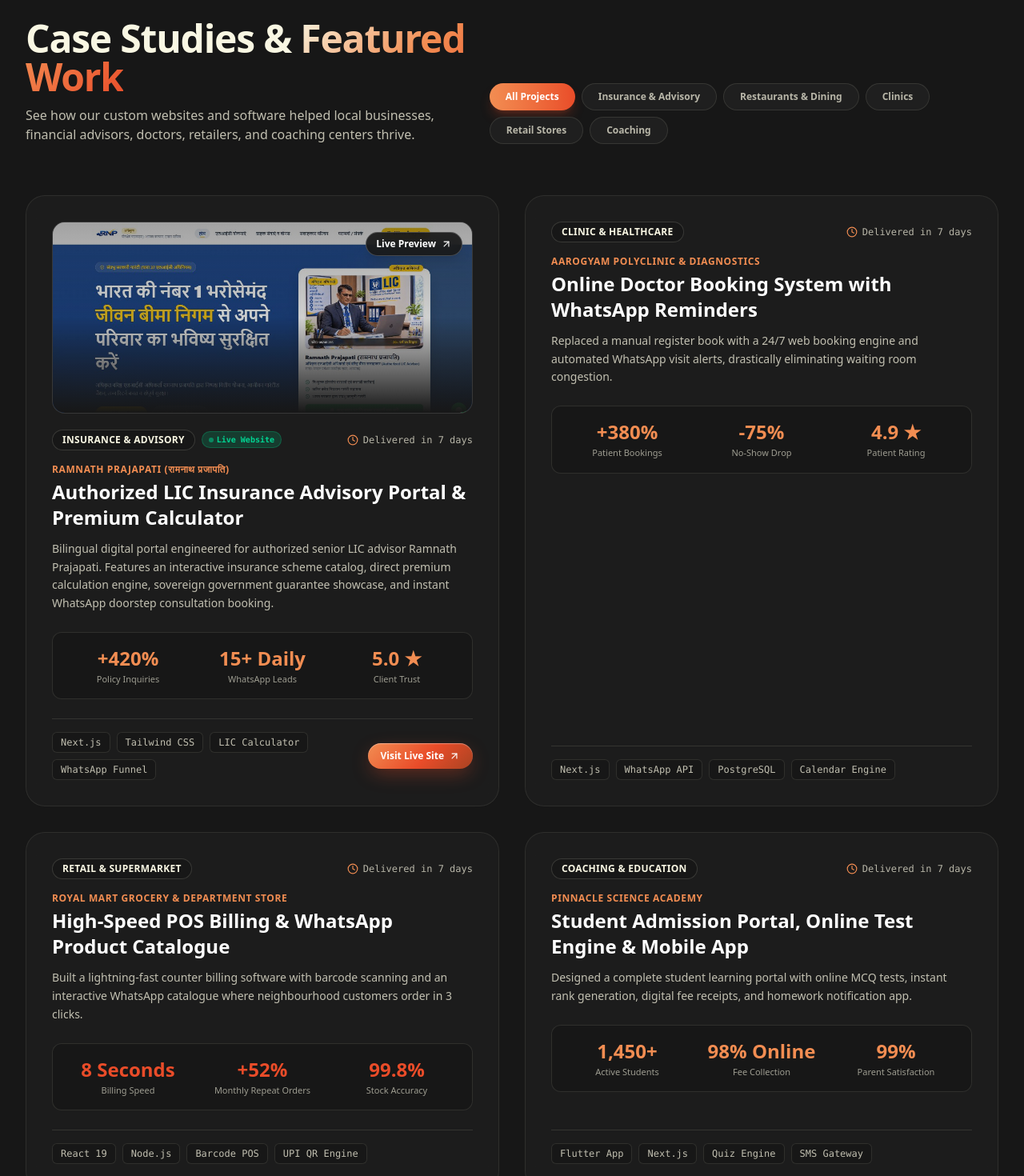
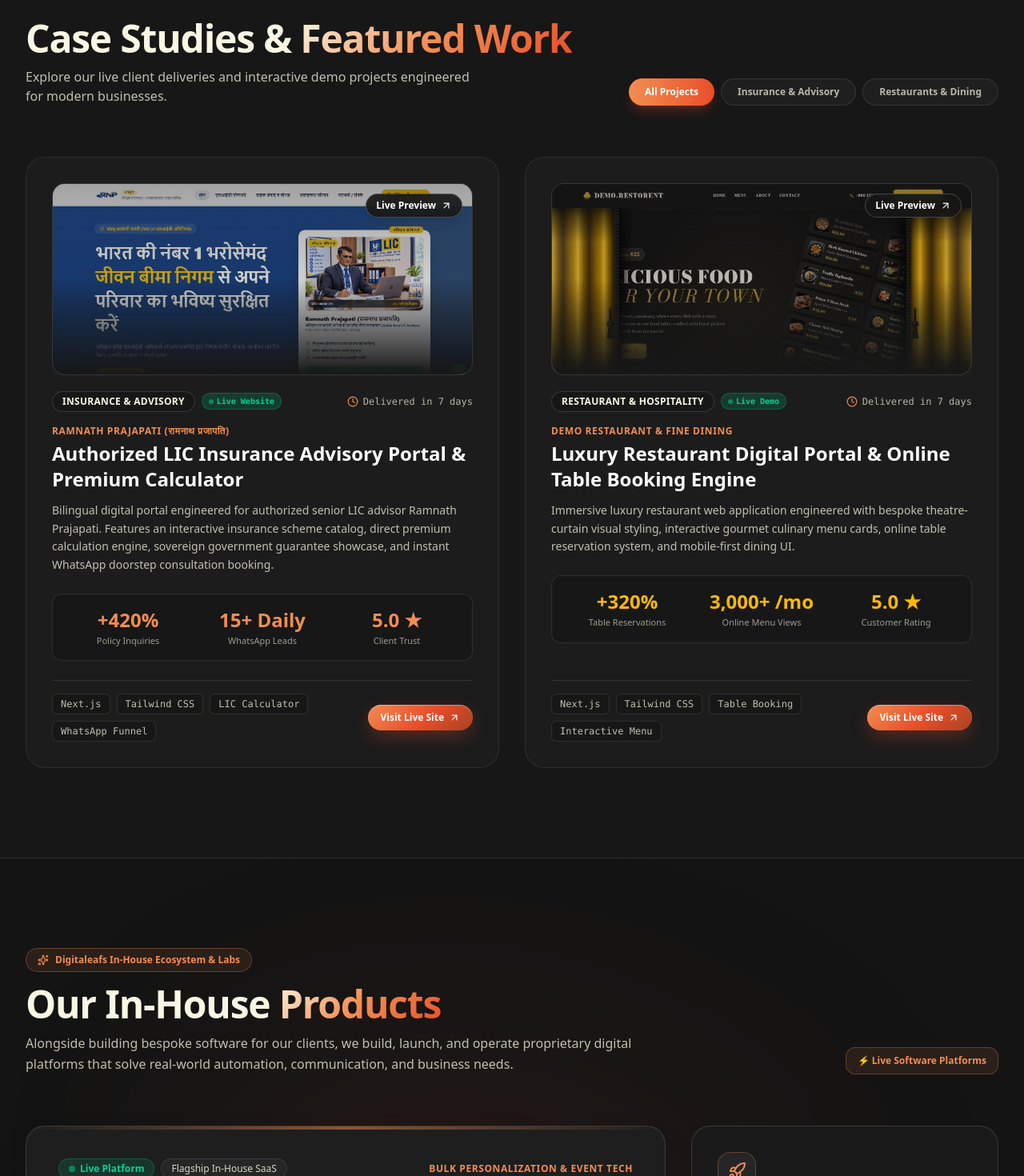
Before and after one commit to bipinkumar87/digitaleafs, a Next.js app: page / in a window 1280 px wide. Shown: the part 6180-7650 px from the top of the page at 80% size. Built offline with nearby package versions, Linux system fonts and the light colour scheme; no server answers.

Commit message:
chore(projects): remove mock case studies and showcase only real live projects

```diff
--- a/src/components/CaseStudies.tsx
+++ b/src/components/CaseStudies.tsx
@@ -47,57 +47,6 @@ export default function CaseStudies() {
       accent: "text-[#F28D52]",
     },
     {
-      id: "clinic",
-      tag: "Clinic & Healthcare",
-      category: "clinic",
-      client: "Aarogyam Polyclinic & Diagnostics",
-      title: "Online Doctor Booking System with WhatsApp Reminders",
-      description:
-        "Replaced a manual register book with a 24/7 web booking engine and automated WhatsApp visit alerts, drastically eliminating waiting room congestion.",
-      metrics: [
-        { label: "Patient Bookings", value: "+380%" },
-        { label: "No-Show Drop", value: "-75%" },
-        { label: "Patient Rating", value: "4.9 ★" },
-      ],
-      stack: ["Next.js", "WhatsApp API", "PostgreSQL", "Calendar Engine"],
-      gradient: "from-[#F28D52]/20 via-[#1f1f1f] to-[#171717]",
-      accent: "text-[#F28D52]",
-    },
-    {
-      id: "retail",
-      tag: "Retail & Supermarket",
-      category: "retail",
-      client: "Royal Mart Grocery & Department Store",
-      title: "High-Speed POS Billing & WhatsApp Product Catalogue",
-      description:
-        "Built a lightning-fast counter billing software with barcode scanning and an interactive WhatsApp catalogue where neighbourhood customers order in 3 clicks.",
-      metrics: [
-        { label: "Billing Speed", value: "8 Seconds" },
-        { label: "Monthly Repeat Orders", value: "+52%" },
-        { label: "Stock Accuracy", value: "99.8%" },
-      ],
-      stack: ["React 19", "Node.js", "Barcode POS", "UPI QR Engine"],
-      gradient: "from-[#E94C29]/20 via-[#1f1f1f] to-[#171717]",
-      accent: "text-[#E94C29]",
-    },
-    {
-      id: "coaching",
-      tag: "Coaching & Education",
-      category: "coaching",
-      client: "Pinnacle Science Academy",
-      title: "Student Admission Portal, Online Test Engine & Mobile App",
-      description:
-        "Designed a complete student learning portal with online MCQ tests, instant rank generation, digital fee receipts, and homework notification app.",
-      metrics: [
-        { label: "Active Students", value: "1,450+" },
-        { label: "Fee Collection", value: "98% Online" },
-        { label: "Parent Satisfaction", value: "99%" },
-      ],
-      stack: ["Flutter App", "Next.js", "Quiz Engine", "SMS Gateway"],
-      gradient: "from-[#F28D52]/20 via-[#1f1f1f] to-[#171717]",
-      accent: "text-[#F28D52]",
-    },
-    {
       id: "resto-demo",
       tag: "Restaurant & Hospitality",
       category: "local",
@@ -137,7 +86,7 @@ export default function CaseStudies() {
               Case Studies &amp; <span className="text-gradient-orange">Featured Work</span>
             </h2>
             <p className="mt-3 text-base text-[#F9F7E3]/75 max-w-xl">
-              See how our custom websites and software helped local businesses, financial advisors, doctors, retailers, and coaching centers thrive.
+              Explore our live client deliveries and interactive demo projects engineered for modern businesses.
             </p>
           </div>
 
@@ -147,9 +96,6 @@ export default function CaseStudies() {
               { id: "all", label: "All Projects" },
               { id: "financial", label: "Insurance & Advisory" },
               { id: "local", label: "Restaurants & Dining" },
-              { id: "clinic", label: "Clinics" },
-              { id: "retail", label: "Retail Stores" },
-              { id: "coaching", label: "Coaching" },
             ].map((btn) => (
               <button
                 key={btn.id}
```
